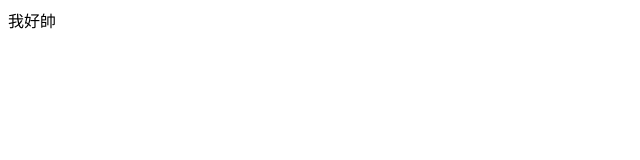
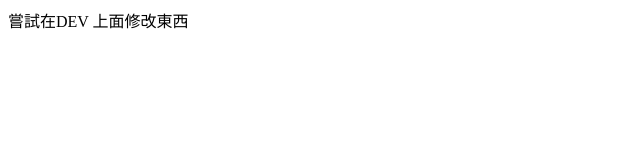
Before and after one commit to wupojung/myweb22222, a plain HTML site: page index.html in a window 1280 px wide. Shown: the whole page, without its empty margins (0-640 px from the left). Drawn offline with Linux system fonts and the light colour scheme.

Commit message:
修改一些東西

```diff
--- a/index.html
+++ b/index.html
@@ -5,6 +5,6 @@
     <title>Title</title>
 </head>
 <body>
-   我好帥
+   嘗試在DEV 上面修改東西
 </body>
 </html>
```
